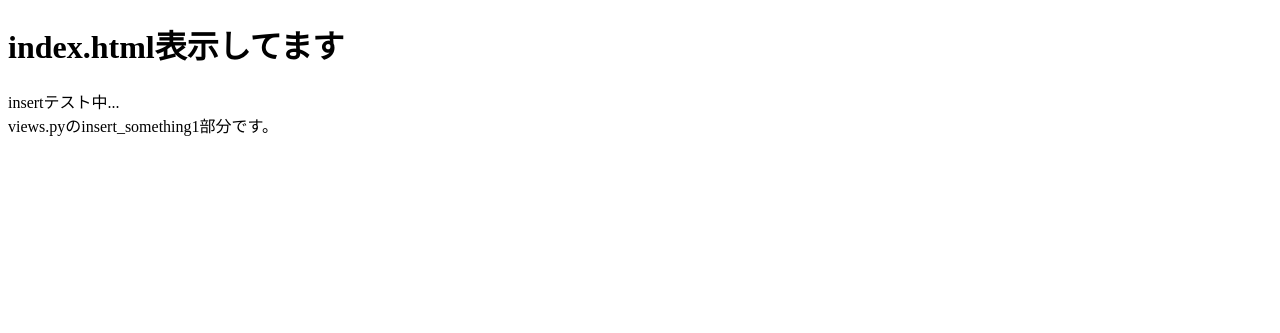
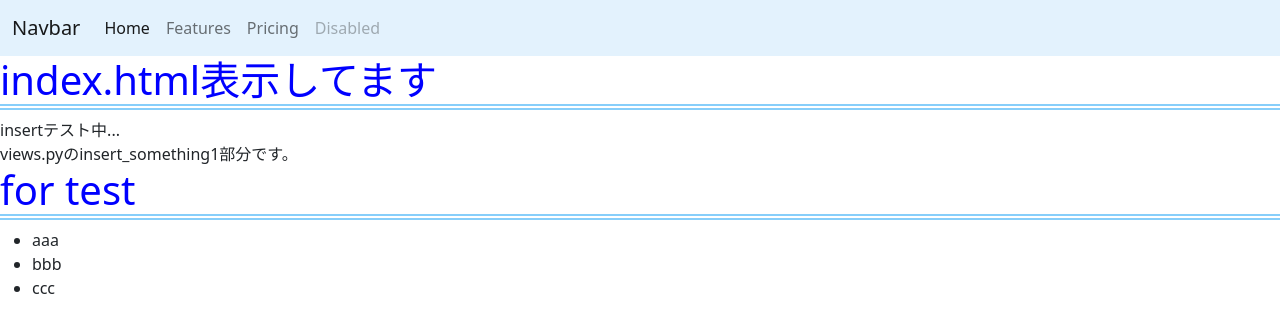
Before and after one commit to 2023-hsymlab/python-scraping-stock-data-UEC-Natori, a Flask app: page / in a window 1280 px wide. Shown: the top 333 px of the page. Run offline with Flask 3, Linux system fonts and the light colour scheme.

Commit message:
flasktest

```diff
--- a/flask_testapp/templates/layout.html
+++ b/flask_testapp/templates/layout.html
@@ -4,9 +4,30 @@
     <meta charset="UTF-8">
     <meta http-equiv="X-UA-Compatible" content="IE=edge">
     <meta name="viewport" content="width=device-width, initial-scale=1.0">
+    <link href="https://cdn.jsdelivr.net/npm/bootstrap@5.0.2/dist/css/bootstrap.min.css" rel="stylesheet" integrity="sha384-EVSTQN3/azprG1Anm3QDgpJLIm9Nao0Yz1ztcQTwFspd3yD65VohhpuuCOmLASjC" crossorigin="anonymous">
+    <link rel="stylesheet" href="{{ url_for('static', filename='css/style.css') }}"/>
     <title>テストWebアプリ</title>
 </head>
 <body>
-{% block content %}{% endblock %}
+    <nav class="navbar navbar-expand-lg navbar-light" style="background-color: #e3f2fd;">
+        <div class="container-fluid">
+          <a class="navbar-brand" href="#">Navbar</a>
+          <button class="navbar-toggler" type="button" data-bs-toggle="collapse" data-bs-target="#navbarNavAltMarkup" aria-controls="navbarNavAltMarkup" aria-expanded="false" aria-label="Toggle navigation">
+            <span class="navbar-toggler-icon"></span>
+          </button>
+          <div class="collapse navbar-collapse" id="navbarNavAltMarkup">
+            <div class="navbar-nav">
+              <a class="nav-link active" aria-current="page" href="#">Home</a>
+              <a class="nav-link" href="#">Features</a>
+              <a class="nav-link" href="#">Pricing</a>
+              <a class="nav-link disabled" href="#" tabindex="-1" aria-disabled="true">Disabled</a>
+            </div>
+          </div>
+        </div>
+    </nav>
+
+{% block content %}
+{% endblock %}
+<script src="https://cdn.jsdelivr.net/npm/bootstrap@5.0.2/dist/js/bootstrap.bundle.min.js" integrity="sha384-MrcW6ZMFYlzcLA8Nl+NtUVF0sA7MsXsP1UyJoMp4YLEuNSfAP+JcXn/tWtIaxVXM" crossorigin="anonymous"></script>
 </body>
 </html>
--- a/flask_testapp/templates/pages/index.html
+++ b/flask_testapp/templates/pages/index.html
@@ -2,10 +2,18 @@
 
 {% block content %}
 
+<!-- <img src="{{ url_for('static', filename='images/redpepper.png') }}">    -->
 
-    <h1>index.html表示してます</h1>
-    {{ insert_test }}<br>
-    {{ dict_test.insert_something1 }}
+<h1>index.html表示してます</h1>
+{{ insert_test }}<br>
+{{ dict_test.insert_something1 }}
+
+<h1>for test</h1>
+<ul>
+    {% for title in dict_test.test_titles %}
+        <li>{{ title }}</li>
+    {% endfor %}
+</ul>
 
 
 
--- /dev/null
+++ b/flask_testapp/templates/static/css/style.css
@@ -0,0 +1,4 @@
+h1 {
+  color: blue;
+  border-bottom: double 6px #87CEFA;
+}
--- a/flask_testapp/views.py
+++ b/flask_testapp/views.py
@@ -8,5 +8,6 @@ def index():
     my_dict = {
         'insert_something1': 'views.pyのinsert_something1部分です。',
         'insert_something2': 'views.pyのinsert_something2部分です。',
+        'test_titles': ['aaa', 'bbb', 'ccc']
     }
     return render_template('pages/index.html', insert_test=data, dict_test=my_dict)
```
Also changed, not shown: flask_testapp/templates/static/images/redpepper.png (added), 3 other files.
